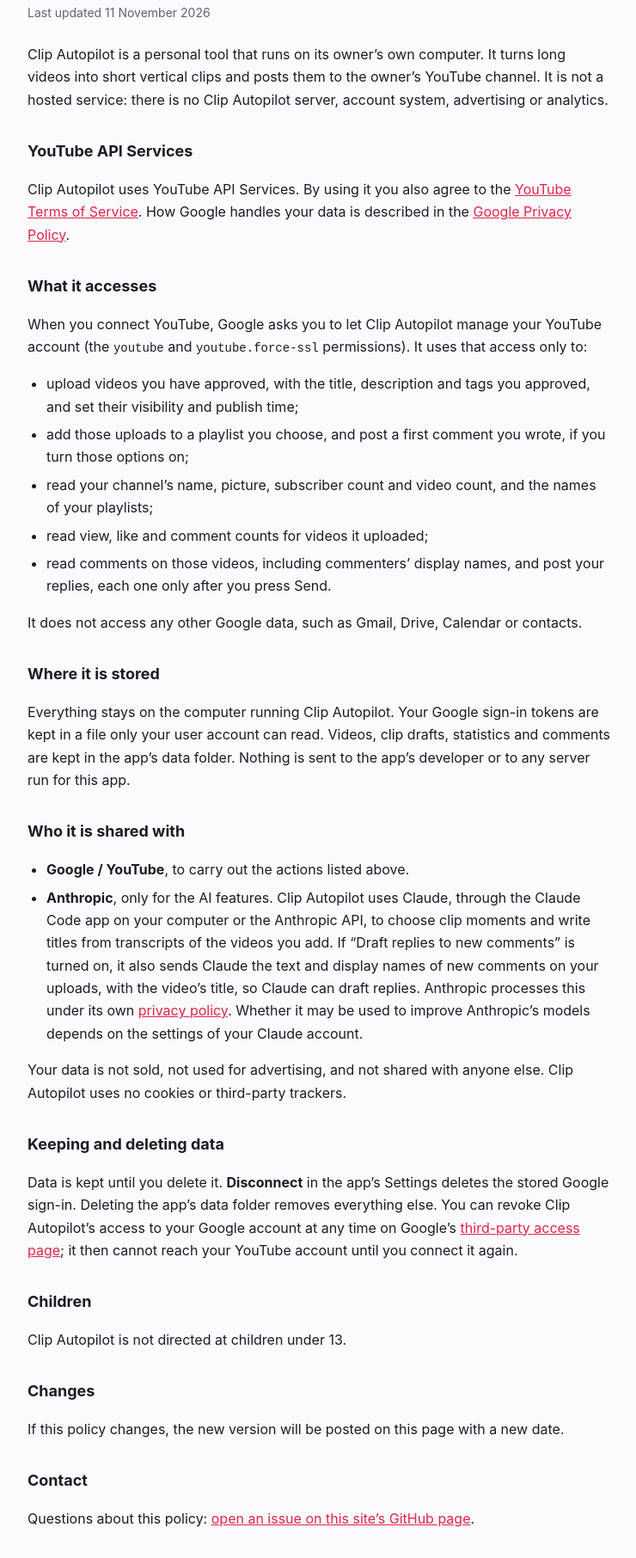
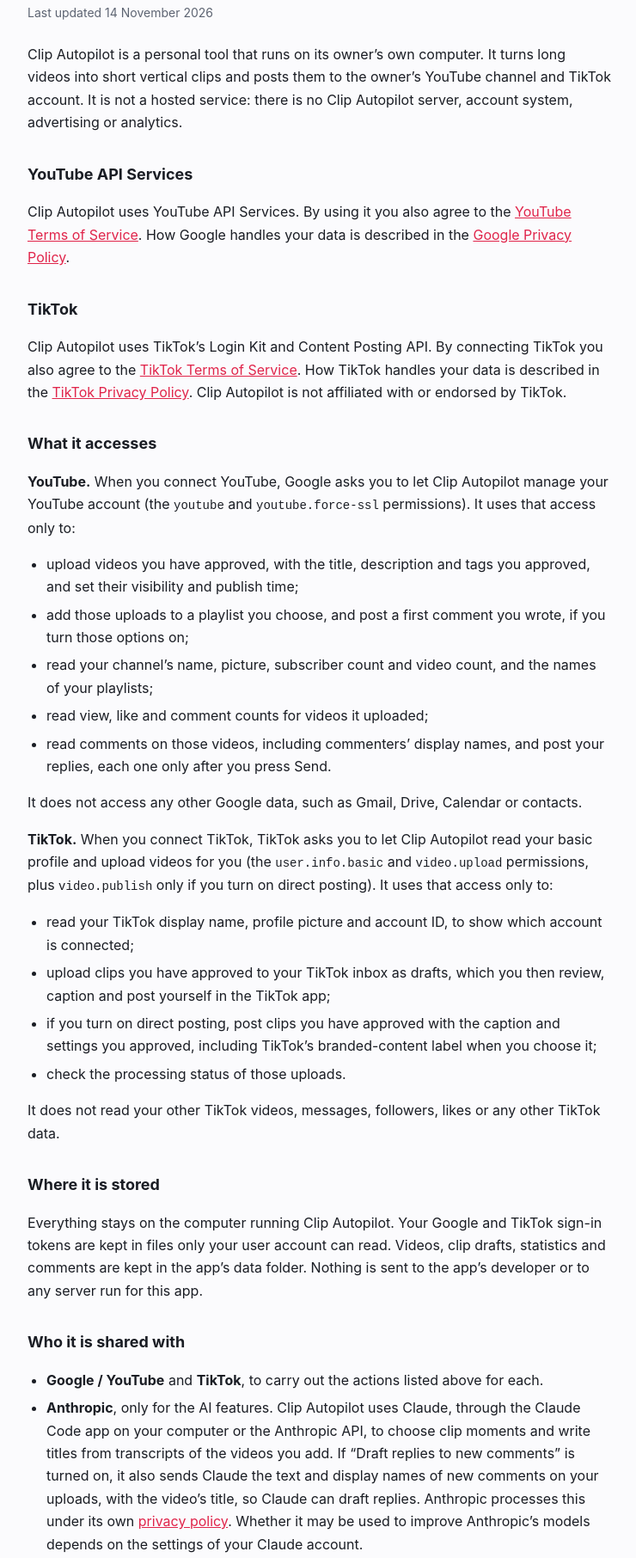
Before and after one commit to joshphillips1119-art/joshphillips1119-art.github.io, a plain HTML site: page privacy.html in a window 1280 px wide. Shown: the part 119-1931 px from the top of the page at 86% size, without its empty margins (268-1008 px from the left). Drawn offline with Linux system fonts and the light colour scheme.

Commit message:
Privacy policy: add TikTok (Login Kit + Content Posting API)

```diff
--- a/privacy.html
+++ b/privacy.html
@@ -27,15 +27,18 @@
 <main>
   <a class="back" href="index.html">← Clip Autopilot</a>
   <h1>Privacy policy</h1>
-  <p class="updated">Last updated 11 November 2026</p>
+  <p class="updated">Last updated 14 November 2026</p>
 
-  <p>Clip Autopilot is a personal tool that runs on its owner’s own computer. It turns long videos into short vertical clips and posts them to the owner’s YouTube channel. It is not a hosted service: there is no Clip Autopilot server, account system, advertising or analytics.</p>
+  <p>Clip Autopilot is a personal tool that runs on its owner’s own computer. It turns long videos into short vertical clips and posts them to the owner’s YouTube channel and TikTok account. It is not a hosted service: there is no Clip Autopilot server, account system, advertising or analytics.</p>
 
   <h2>YouTube API Services</h2>
   <p>Clip Autopilot uses YouTube API Services. By using it you also agree to the <a href="https://www.youtube.com/t/terms">YouTube Terms of Service</a>. How Google handles your data is described in the <a href="https://policies.google.com/privacy">Google Privacy Policy</a>.</p>
 
+  <h2>TikTok</h2>
+  <p>Clip Autopilot uses TikTok’s Login Kit and Content Posting API. By connecting TikTok you also agree to the <a href="https://www.tiktok.com/legal/page/row/terms-of-service/en">TikTok Terms of Service</a>. How TikTok handles your data is described in the <a href="https://www.tiktok.com/legal/page/row/privacy-policy/en">TikTok Privacy Policy</a>. Clip Autopilot is not affiliated with or endorsed by TikTok.</p>
+
   <h2>What it accesses</h2>
-  <p>When you connect YouTube, Google asks you to let Clip Autopilot manage your YouTube account (the <code>youtube</code> and <code>youtube.force-ssl</code> permissions). It uses that access only to:</p>
+  <p><strong>YouTube.</strong> When you connect YouTube, Google asks you to let Clip Autopilot manage your YouTube account (the <code>youtube</code> and <code>youtube.force-ssl</code> permissions). It uses that access only to:</p>
   <ul>
     <li>upload videos you have approved, with the title, description and tags you approved, and set their visibility and publish time;</li>
     <li>add those uploads to a playlist you choose, and post a first comment you wrote, if you turn those options on;</li>
@@ -44,19 +47,27 @@
     <li>read comments on those videos, including commenters’ display names, and post your replies, each one only after you press Send.</li>
   </ul>
   <p>It does not access any other Google data, such as Gmail, Drive, Calendar or contacts.</p>
+  <p><strong>TikTok.</strong> When you connect TikTok, TikTok asks you to let Clip Autopilot read your basic profile and upload videos for you (the <code>user.info.basic</code> and <code>video.upload</code> permissions, plus <code>video.publish</code> only if you turn on direct posting). It uses that access only to:</p>
+  <ul>
+    <li>read your TikTok display name, profile picture and account ID, to show which account is connected;</li>
+    <li>upload clips you have approved to your TikTok inbox as drafts, which you then review, caption and post yourself in the TikTok app;</li>
+    <li>if you turn on direct posting, post clips you have approved with the caption and settings you approved, including TikTok’s branded-content label when you choose it;</li>
+    <li>check the processing status of those uploads.</li>
+  </ul>
+  <p>It does not read your other TikTok videos, messages, followers, likes or any other TikTok data.</p>
 
   <h2>Where it is stored</h2>
-  <p>Everything stays on the computer running Clip Autopilot. Your Google sign-in tokens are kept in a file only your user account can read. Videos, clip drafts, statistics and comments are kept in the app’s data folder. Nothing is sent to the app’s developer or to any server run for this app.</p>
+  <p>Everything stays on the computer running Clip Autopilot. Your Google and TikTok sign-in tokens are kept in files only your user account can read. Videos, clip drafts, statistics and comments are kept in the app’s data folder. Nothing is sent to the app’s developer or to any server run for this app.</p>
 
   <h2>Who it is shared with</h2>
   <ul>
-    <li><strong>Google / YouTube</strong>, to carry out the actions listed above.</li>
+    <li><strong>Google / YouTube</strong> and <strong>TikTok</strong>, to carry out the actions listed above for each.</li>
     <li><strong>Anthropic</strong>, only for the AI features. Clip Autopilot uses Claude, through the Claude Code app on your computer or the Anthropic API, to choose clip moments and write titles from transcripts of the videos you add. If “Draft replies to new comments” is turned on, it also sends Claude the text and display names of new comments on your uploads, with the video’s title, so Claude can draft replies. Anthropic processes this under its own <a href="https://www.anthropic.com/legal/privacy">privacy policy</a>. Whether it may be used to improve Anthropic’s models depends on the settings of your Claude account.</li>
   </ul>
   <p>Your data is not sold, not used for advertising, and not shared with anyone else. Clip Autopilot uses no cookies or third-party trackers.</p>
 
   <h2>Keeping and deleting data</h2>
-  <p>Data is kept until you delete it. <strong>Disconnect</strong> in the app’s Settings deletes the stored Google sign-in. Deleting the app’s data folder removes everything else. You can revoke Clip Autopilot’s access to your Google account at any time on Google’s <a href="https://myaccount.google.com/permissions">third-party access page</a>; it then cannot reach your YouTube account until you connect it again.</p>
+  <p>Data is kept until you delete it. <strong>Disconnect</strong> in the app’s Settings deletes the stored Google sign-in, and <strong>Disconnect</strong> in its TikTok tab deletes the stored TikTok sign-in. Deleting the app’s data folder removes everything else. You can revoke Clip Autopilot’s access to your Google account at any time on Google’s <a href="https://myaccount.google.com/permissions">third-party access page</a>, and to your TikTok account in your TikTok settings, where you manage the apps connected to your account; it then cannot reach that account until you connect it again.</p>
 
   <h2>Children</h2>
   <p>Clip Autopilot is not directed at children under 13.</p>
```
